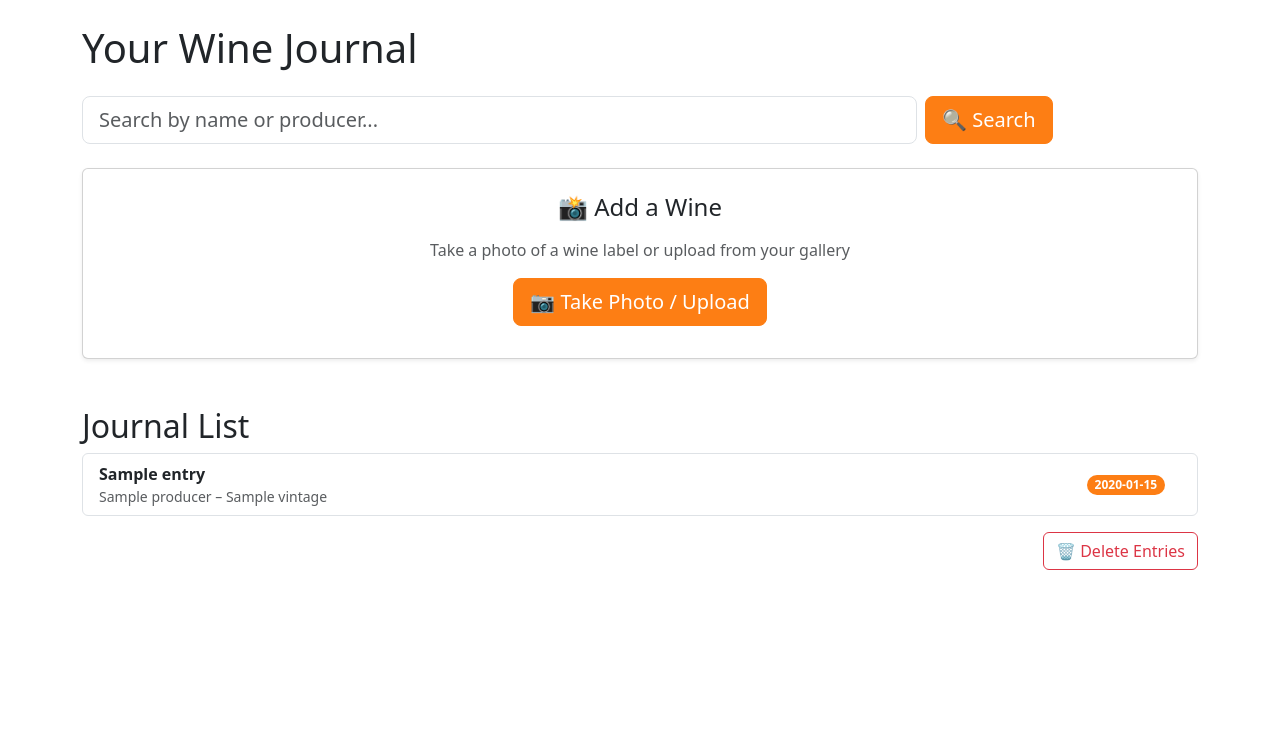
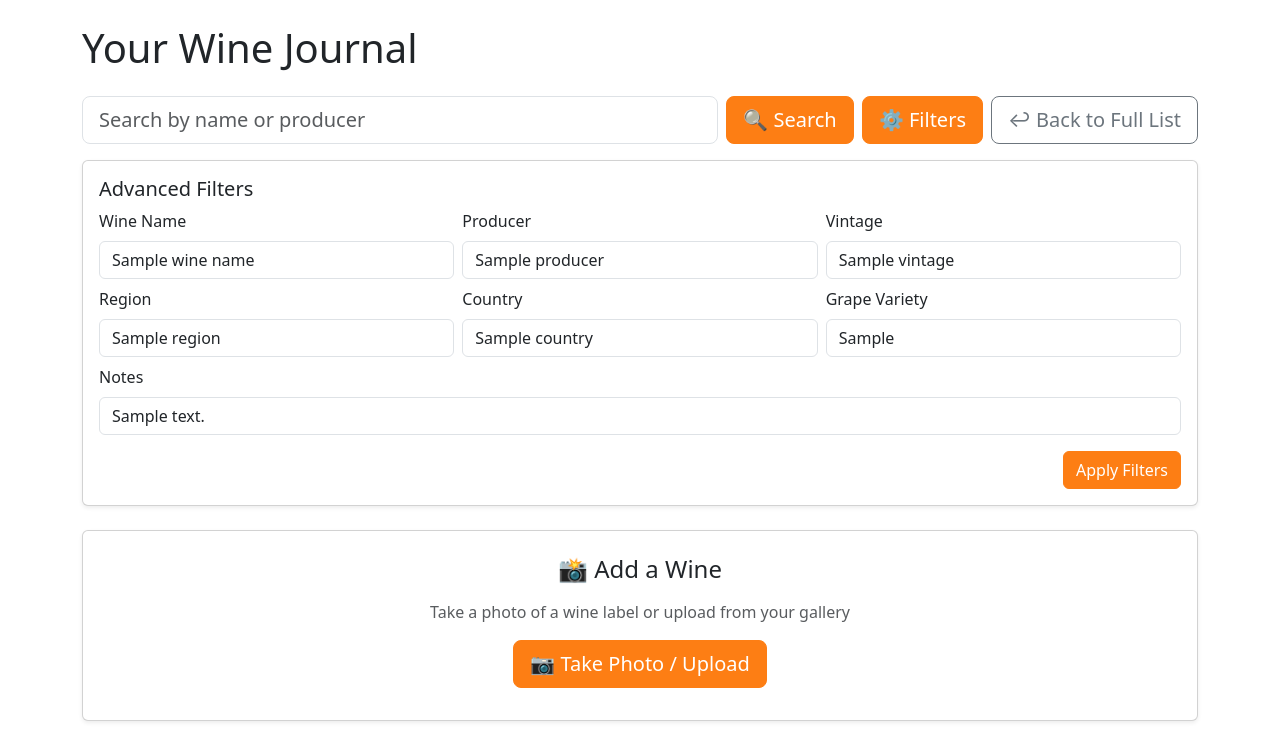
Before and after one commit to Toby-Yu/wine-journal, a Flask app: template templates/index.html in a window 1280 px wide. Shown: the part 56-802 px from the top of the page. Before the commit the page ends 626 px from the top, so only its background shows below. Run offline with Flask 3, Linux system fonts and the light colour scheme; the template is opened without the code that fills it: most values are stand-ins (such as "Sample title", 1, 10 or a date in 2020).

Commit message:
add filter function and enhance remove journal list

```diff
--- a/app.py
+++ b/app.py
@@ -2,13 +2,14 @@ import os
 import uuid
 from datetime import date
 from dotenv import load_dotenv
-load_dotenv()  # Load API key from .env file
+load_dotenv()
 
 from flask import Flask, render_template, request, redirect, url_for, flash
 from werkzeug.utils import secure_filename
 from config import Config
 from database import db, JournalEntry
 from ai_analyzer import analyze_wine_label
+from sqlalchemy import or_
 
 def create_app():
     app = Flask(__name__)
@@ -26,15 +27,53 @@ def allowed_file(filename):
 @app.route('/')
 def index():
     search = request.args.get('q', '')
+    wine_name = request.args.get('wine_name', '').strip()
+    producer = request.args.get('producer', '').strip()
+    vintage = request.args.get('vintage', '').strip()
+    region = request.args.get('region', '').strip()
+    country = request.args.get('country', '').strip()
+    grape_variety = request.args.get('grape_variety', '').strip()
+    notes = request.args.get('notes', '').strip()
+
     query = JournalEntry.query
+
+    # Main keyword search
     if search:
-        query = query.filter(
-            JournalEntry.wine_name.ilike(f'%{search}%') |
+        # Case-insensitive partial match on name or producer
+        name_or_producer = or_(
+            JournalEntry.wine_name.ilike(f'%{search}%'),
             JournalEntry.producer.ilike(f'%{search}%')
         )
-    # Order by ID descending to always show newest first
+        # Also match unnamed wines if search contains "unnamed"
+        if "unnamed" in search.lower():
+            name_or_producer = or_(
+                name_or_producer,
+                JournalEntry.wine_name == None,
+                JournalEntry.wine_name == ''
+            )
+        query = query.filter(name_or_producer)
+
+    # Advanced filters (AND logic)
+    if wine_name:
+        query = query.filter(JournalEntry.wine_name.ilike(f'%{wine_name}%'))
+    if producer:
+        query = query.filter(JournalEntry.producer.ilike(f'%{producer}%'))
+    if vintage:
+        query = query.filter(JournalEntry.vintage.ilike(f'%{vintage}%'))
+    if region:
+        query = query.filter(JournalEntry.region.ilike(f'%{region}%'))
+    if country:
+        query = query.filter(JournalEntry.country.ilike(f'%{country}%'))
+    if grape_variety:
+        query = query.filter(JournalEntry.grape_variety.ilike(f'%{grape_variety}%'))
+    if notes:
+        query = query.filter(JournalEntry.other_details.ilike(f'%{notes}%'))
+
     entries = query.order_by(JournalEntry.id.desc()).all()
-    return render_template('index.html', entries=entries, search=search)
+    return render_template('index.html', entries=entries, search=search,
+                           wine_name=wine_name, producer=producer,
+                           vintage=vintage, region=region, country=country,
+                           grape_variety=grape_variety, notes=notes)
 
 @app.route('/upload', methods=['POST'])
 def upload():
@@ -48,26 +87,20 @@ def upload():
         return redirect(url_for('index'))
 
     if file and allowed_file(file.filename):
-        # Save image securely
         ext = file.filename.rsplit('.', 1)[1].lower()
         filename = f"{uuid.uuid4().hex}.{ext}"
 
-        # Ensure upload folder exists
         os.makedirs(app.config['UPLOAD_FOLDER'], exist_ok=True)
 
-        # Path for saving on the server
         filepath = os.path.join(app.config['UPLOAD_FOLDER'], filename)
         file.save(filepath)
 
-        # Path for database, making it easy to fetch via url_for('static', filename=...)
         db_path = f"uploads/{filename}"
 
-        # Create empty entry with today's date
         entry = JournalEntry(date=date.today(), image_path=db_path)
         db.session.add(entry)
         db.session.commit()
 
-        # AI analysis
         try:
             result = analyze_wine_label(filepath)
             entry.wine_name = result.get('wine_name', '')
@@ -123,7 +156,6 @@ def delete_multiple_entries():
     if not entry_ids:
         flash('No entries selected.', 'warning')
         return redirect(url_for('index'))
-    # Convert to int and delete
     ids_to_delete = [int(eid) for eid in entry_ids]
     JournalEntry.query.filter(JournalEntry.id.in_(ids_to_delete)).delete(synchronize_session='fetch')
     db.session.commit()
--- a/templates/index.html
+++ b/templates/index.html
@@ -2,16 +2,66 @@
 {% block content %}
 <h1 class="mb-4">Your Wine Journal</h1>
 
-<!-- Search bar -->
-<form class="row g-2 mb-4" method="get">
-    <div class="col-8 col-md-9">
-        <input type="text" name="q" class="form-control form-control-lg" placeholder="Search by name or producer..." value="{{ search }}">
+<!-- One single form for both quick search and advanced filters -->
+<form method="get">
+    <!-- Row: search bar + buttons (always same width) -->
+    <div class="d-flex flex-nowrap align-items-center gap-2 mb-3">
+        <!-- Search input – takes remaining space -->
+        <input type="text" name="q" class="form-control form-control-lg flex-grow-1"
+               placeholder="Search by name or producer" value="{{ search }}">
+
+        <!-- Button group (always same number of items, no layout shift) -->
+        <div class="d-flex flex-nowrap gap-2">
+            <button class="btn btn-primary btn-lg text-nowrap" type="submit">🔍 Search</button>
+            <button type="button" class="btn btn-primary btn-lg text-nowrap" id="toggleFiltersBtn">⚙️ Filters</button>
+            <!-- Back to Full List: always rendered, invisible when not needed -->
+            <a href="/" class="btn btn-outline-secondary btn-lg text-nowrap
+               {% if not (search or wine_name or producer or vintage or region or country or grape_variety or notes) %}invisible{% endif %}">
+               ↩ Back to Full List
+            </a>
+        </div>
     </div>
-    <div class="col-4 col-md-3 d-grid gap-2 d-md-flex">
-        <button class="btn btn-primary btn-lg" type="submit">🔍 Search</button>
-        {% if search %}
-            <a href="/" class="btn btn-outline-secondary btn-lg">↩ Back to Full List</a>
-        {% endif %}
+
+    <!-- Advanced Filters panel (inside the same form) -->
+    <div id="advancedFilters"
+         class="card shadow-sm mb-4 {% if not (wine_name or producer or vintage or region or country or grape_variety or notes) %}d-none{% endif %}">
+        <div class="card-body">
+            <h5 class="card-title">Advanced Filters</h5>
+            <div class="row g-2">
+                <div class="col-md-4">
+                    <label class="form-label">Wine Name</label>
+                    <input type="text" name="wine_name" class="form-control" value="{{ wine_name }}">
+                </div>
+                <div class="col-md-4">
+                    <label class="form-label">Producer</label>
+                    <input type="text" name="producer" class="form-control" value="{{ producer }}">
+                </div>
+                <div class="col-md-4">
+                    <label class="form-label">Vintage</label>
+                    <input type="text" name="vintage" class="form-control" value="{{ vintage }}">
+                </div>
+                <div class="col-md-4">
+                    <label class="form-label">Region</label>
+                    <input type="text" name="region" class="form-control" value="{{ region }}">
+                </div>
+                <div class="col-md-4">
+                    <label class="form-label">Country</label>
+                    <input type="text" name="country" class="form-control" value="{{ country }}">
+                </div>
+                <div class="col-md-4">
+                    <label class="form-label">Grape Variety</label>
+                    <input type="text" name="grape_variety" class="form-control" value="{{ grape_variety }}">
+                </div>
+                <!-- Notes field – takes full width for longer text -->
+                <div class="col-12">
+                    <label class="form-label">Notes</label>
+                    <input type="text" name="notes" class="form-control" value="{{ notes }}">
+                </div>
+            </div>
+            <div class="mt-3 text-end">
+                <button type="submit" class="btn btn-primary">Apply Filters</button>
+            </div>
+        </div>
     </div>
 </form>
 
@@ -35,7 +85,7 @@
     </div>
 </div>
 
-<!-- Entry list -->
+<!-- Journal list -->
 <h2>Journal List</h2>
 {% if entries %}
 <form id="bulkDeleteForm" action="/entry/delete_multiple" method="post" onsubmit="return confirm('Delete selected entries?');">
@@ -43,7 +93,6 @@
         {% for entry in entries %}
         <div class="list-group-item d-flex justify-content-between align-items-center">
             <div class="d-flex align-items-center flex-grow-1">
-                <!-- Checkbox (hidden until bulk mode is activated) -->
                 <input class="form-check-input me-3 entry-checkbox d-none" type="checkbox" name="entry_ids" value="{{ entry.id }}" style="transform: scale(1.2);">
                 <a href="/entry/{{ entry.id }}" class="text-decoration-none text-dark flex-grow-1">
                     <strong>{{ entry.wine_name or 'Unnamed Wine' }}</strong>
@@ -57,7 +106,7 @@
         {% endfor %}
     </div>
 
-    <!-- Bulk actions bar (hidden by default) -->
+    <!-- Bulk actions bar -->
     <div id="bulkActions" class="d-flex justify-content-between align-items-center mb-4 d-none">
         <div>
             <button type="button" class="btn btn-sm btn-outline-secondary" id="selectAllBtn">Select All</button>
@@ -68,7 +117,6 @@
     </div>
 </form>
 
-<!-- "Delete Entries" button (only visible when entries exist) -->
 <div class="text-end mb-4">
     <button id="startBulkDeleteBtn" class="btn btn-outline-danger">🗑️ Delete Entries</button>
 </div>
@@ -76,7 +124,7 @@
 <p class="text-muted">No wines yet. Upload your first label!</p>
 {% endif %}
 
-<!-- JavaScript for camera, bulk delete toggle -->
+<!-- JavaScript -->
 <script>
     // Camera file selection
     const photoInput = document.getElementById('photoInput');
@@ -93,7 +141,7 @@
         }
     });
 
-    // Bulk delete mode toggle
+    // Bulk delete toggle
     const startBulkBtn = document.getElementById('startBulkDeleteBtn');
     const bulkActions = document.getElementById('bulkActions');
     const checkboxes = document.querySelectorAll('.entry-checkbox');
@@ -124,5 +172,14 @@
     document.getElementById('deselectAllBtn')?.addEventListener('click', function() {
         checkboxes.forEach(cb => cb.checked = false);
     });
+
+    // Toggle Advanced Filters visibility
+    const toggleBtn = document.getElementById('toggleFiltersBtn');
+    const filtersDiv = document.getElementById('advancedFilters');
+    if (toggleBtn) {
+        toggleBtn.addEventListener('click', function() {
+            filtersDiv.classList.toggle('d-none');
+        });
+    }
 </script>
 {% endblock %}
```
Also changed, not shown: README.md.
